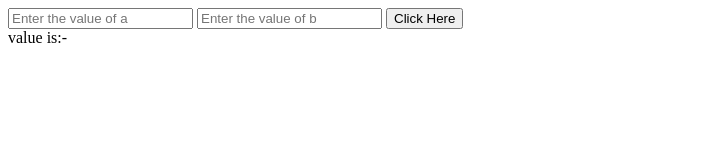
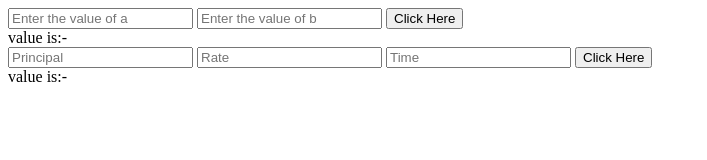
Before and after one commit to jhabineet/sum-backend, a website: page index.html in a window 1280 px wide. Shown: the whole page, without its empty margins (0-707 px from the left). Drawn offline with Linux system fonts and the light colour scheme.

Commit message:
first commit

```diff
--- a/index.html
+++ b/index.html
@@ -9,13 +9,29 @@
                 console.log(data);
                 document.getElementById("finalValue").innerHTML = data;
             }
+
+            async function calculateInterest() {
+                const p = document.getElementById("p").value;
+                const r = document.getElementById("r").value;
+                const t = document.getElementById("t").value;
+                const res = await fetch("http://localhost:3000/simple-interest?p=" + p + "&r=" + r + "&t=" + t);
+                const data = await res.text();
+                console.log(data);
+                document.getElementById("finalValueInterest").innerHTML = data;
+            }
         </script>
-
 
         <input id="1" type="text" placeholder="Enter the value of a">
         <input id="2" type="text" placeholder="Enter the value of b">
         <button id="sum" onclick="calculateSum()">Click Here</button>
         <div>value is:-</div>
         <div id="finalValue"></div>
+
+        <input id="p" type="text" placeholder="Principal">
+        <input id="r" type="text" placeholder="Rate">
+        <input id="t" type="text" placeholder="Time">
+        <button id="Interest" onclick="calculateInterest()">Click Here</button>
+        <div>value is:-</div>
+        <div id="finalValueInterest"></div>
     </body>
 </head>
```
Also changed, not shown: index.js (+13 -0 lines).
